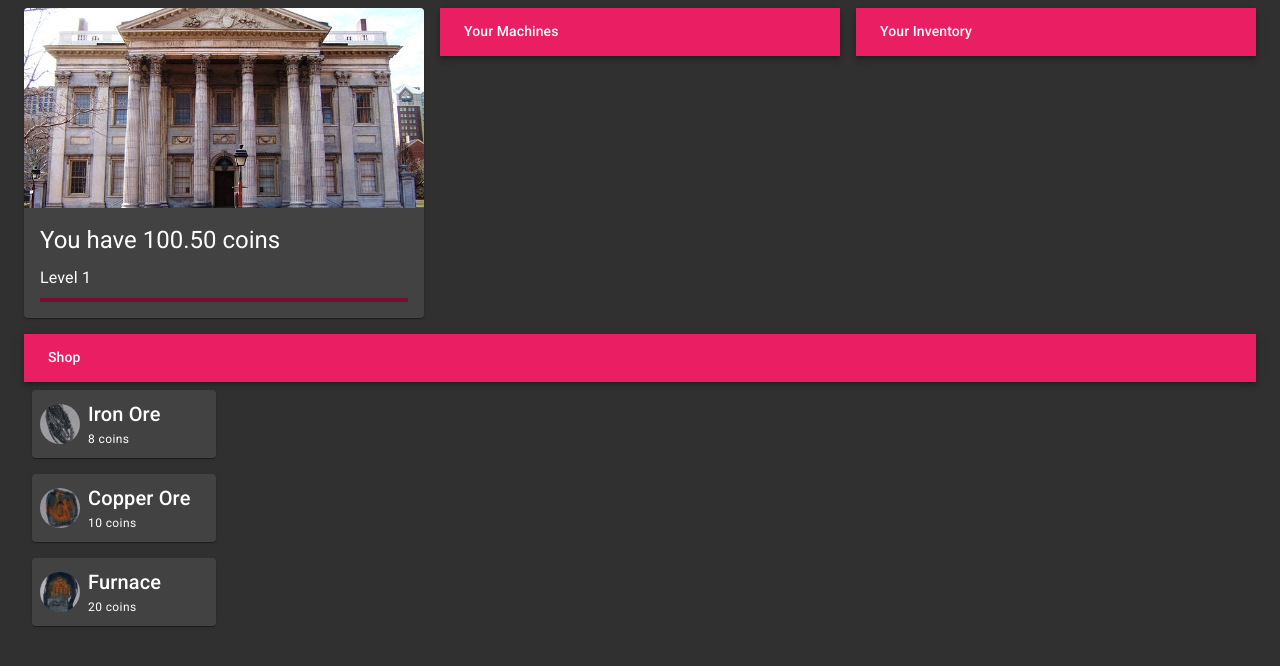
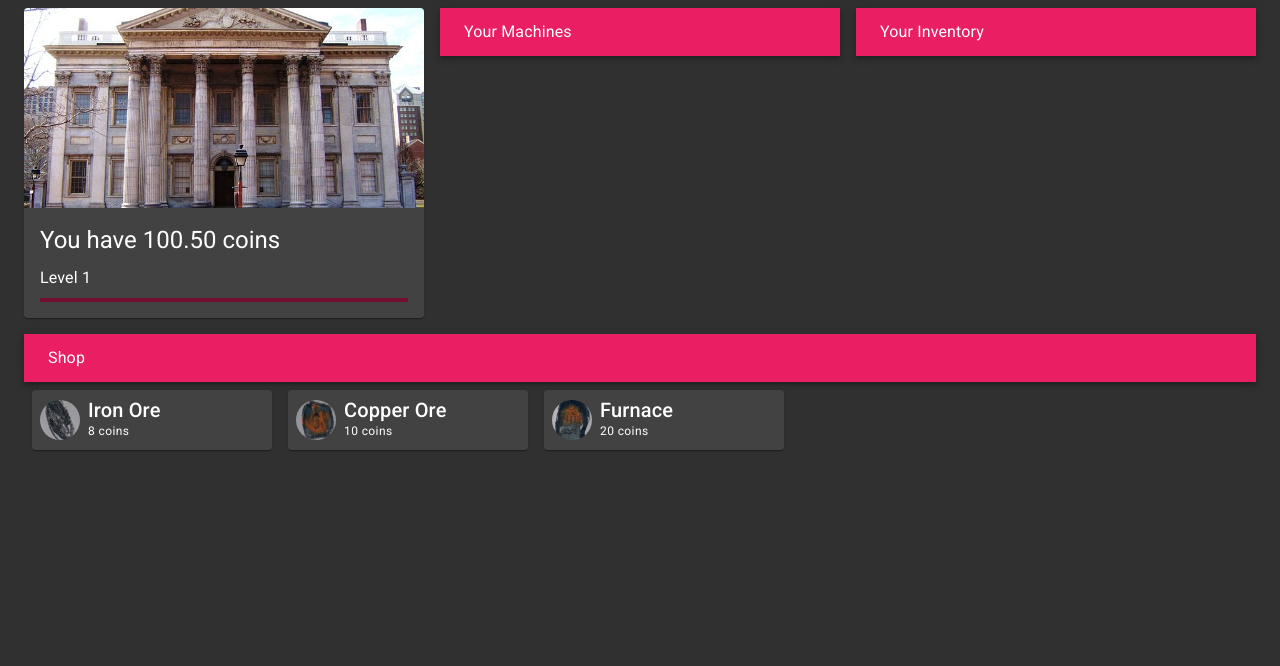
Before and after one commit to tackley/money, a React (Create React App) app: page / in a window 1280 px wide. Shown: the top 666 px of the page. Built offline with nearby package versions, Linux system fonts and the light colour scheme.

Commit message:
Tweaks to UI

```diff
--- a/src/components/BoardDisplay.tsx
+++ b/src/components/BoardDisplay.tsx
@@ -25,7 +25,7 @@ export const BoardDisplay: React.FC<BoardDisplayProps> = ({
         <Grid item xs={4}>
           <AppBar position="relative">
             <Toolbar variant="dense">
-              <Typography variant="subtitle2">Your Machines</Typography>
+              <Typography variant="subtitle1">Your Machines</Typography>
             </Toolbar>
           </AppBar>
           <MachineDisplay board={board} applyAction={applyAction} />
@@ -33,7 +33,7 @@ export const BoardDisplay: React.FC<BoardDisplayProps> = ({
         <Grid item xs={4}>
           <AppBar position="relative">
             <Toolbar variant="dense">
-              <Typography variant="subtitle2">Your Inventory</Typography>
+              <Typography variant="subtitle1">Your Inventory</Typography>
             </Toolbar>
           </AppBar>
 
@@ -42,7 +42,7 @@ export const BoardDisplay: React.FC<BoardDisplayProps> = ({
         <Grid item xs={12}>
           <AppBar position="relative">
             <Toolbar variant="dense">
-              <Typography variant="subtitle2">Shop</Typography>
+              <Typography variant="subtitle1">Shop</Typography>
             </Toolbar>
           </AppBar>
 
--- a/src/components/ShopDisplay.tsx
+++ b/src/components/ShopDisplay.tsx
@@ -4,18 +4,15 @@ import { getShopContentsForLevel, BaseItem } from "../economy/items";
 import {
   Card,
   CardActionArea,
-  CardContent,
   Typography,
-  CardActions,
-  Button,
   Box,
-  CardMedia,
   Avatar,
   makeStyles,
-  createStyles,
-  Paper
+  createStyles
 } from "@material-ui/core";
 import { buyItem, BoardAction } from "../board/actions";
+import clsx from "clsx";
+import { grey } from "@material-ui/core/colors";
 
 interface Props {
   board: Pick<Board, "money" | "level">;
@@ -33,7 +30,12 @@ const useStyles = makeStyles(theme =>
     root: {
       paddingTop: theme.spacing(1)
     },
-    price: {}
+    caption: {
+      lineHeight: "normal"
+    },
+    disabled: {
+      backgroundColor: grey[900]
+    }
   })
 );
 
@@ -43,44 +45,26 @@ const ShopItemDisplay: React.FC<ItemDisplayProps> = ({
   applyAction
 }) => {
   const classes = useStyles();
+  const disabled = item.price.buy > balance;
 
   return (
     <Card>
-      <CardActionArea>
+      <CardActionArea
+        disabled={disabled}
+        onClick={() => applyAction(buyItem(item, 1))}
+        className={clsx({ [classes.disabled]: disabled })}
+      >
         <Box display="flex" alignItems="center" margin={1}>
           <Avatar src={item.image} />
           <Box marginLeft={1}>
-            <Typography variant="h6">{item.name}</Typography>
+            <Typography variant="h6" className={classes.caption}>
+              {item.name}
+            </Typography>
             <Typography variant="caption">{item.price.buy} coins</Typography>
           </Box>
         </Box>
       </CardActionArea>
     </Card>
-    // <Card>
-    //   <CardActionArea>
-    //     {item.image && (
-    //       <CardMedia component="img" height="200" image={item.image} />
-    //     )}
-    //     <CardContent>
-    //       <Typography gutterBottom variant="h5" component="h2">
-    //         {item.name}
-    //       </Typography>
-    //       <Typography gutterBottom variant="subtitle1">
-    //         {item.price.buy} coins
-    //       </Typography>
-    //     </CardContent>
-    //   </CardActionArea>
-    //   <CardActions>
-    //     <Button
-    //       size="small"
-    //       color="primary"
-    //       disabled={item.price.buy > balance}
-    //       onClick={() => applyAction(buyItem(item, 1))}
-    //     >
-    //       Buy
-    //     </Button>
-    //   </CardActions>
-    // </Card>
   );
 };
 
@@ -90,9 +74,9 @@ export const ShopDisplay: React.FC<Props> = ({ board, applyAction }) => {
   const items = [...shopContents.items, ...shopContents.machines];
 
   return (
-    <React.Fragment>
+    <Box display="flex" flexWrap="wrap">
       {items.map(i => (
-        <Box key={i.name} padding={1} maxWidth={200}>
+        <Box key={i.name} padding={1} minWidth="16rem">
           <ShopItemDisplay
             item={i}
             balance={board.money}
@@ -100,6 +84,6 @@ export const ShopDisplay: React.FC<Props> = ({ board, applyAction }) => {
           ></ShopItemDisplay>
         </Box>
       ))}
-    </React.Fragment>
+    </Box>
   );
 };
```
